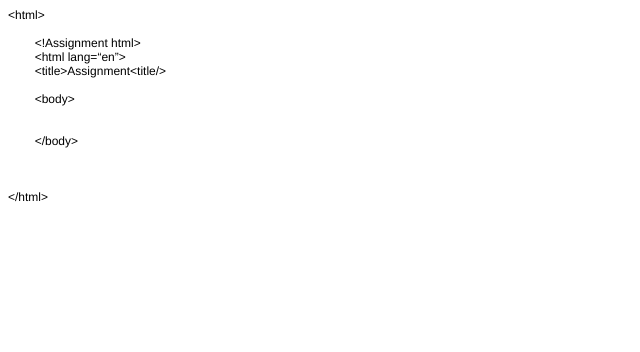
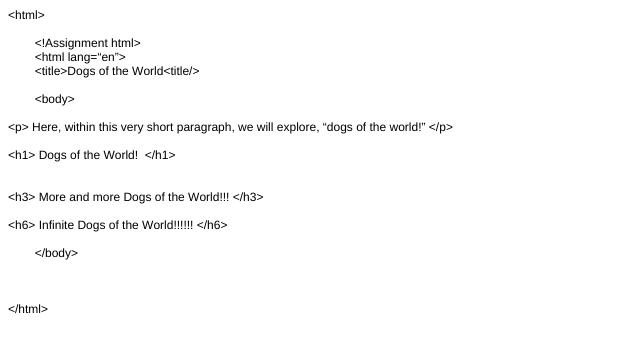
Before and after one commit to BreakinParallels/HTML-and-CSS-projects, a plain HTML site: page Assignment.html in a window 1280 px wide. Shown: the whole page, without its empty margins (0-640 px from the left). Drawn offline with Linux system fonts and the light colour scheme.

Commit message:
Update Assignment.html

```diff
--- a/Assignment.html
+++ b/Assignment.html
@@ -7,25 +7,40 @@
   <meta name="Generator" content="Cocoa HTML Writer">
   <meta name="CocoaVersion" content="2022.6">
   <style type="text/css">
-    p.p1 {margin: 0.0px 0.0px 0.0px 0.0px; font: 12.0px Helvetica}
-    p.p2 {margin: 0.0px 0.0px 0.0px 0.0px; font: 12.0px Helvetica; min-height: 14.0px}
+    p.p1 {margin: 0.0px 0.0px 0.0px 0.0px; font: 12.0px Helvetica; color: #000000; -webkit-text-stroke: #000000}
+    p.p2 {margin: 0.0px 0.0px 0.0px 0.0px; font: 12.0px Helvetica; color: #000000; -webkit-text-stroke: #000000; min-height: 14.0px}
+    span.s1 {font-kerning: none}
     span.Apple-tab-span {white-space:pre}
   </style>
 </head>
 <body>
-<p class="p1">&lt;html&gt;</p>
-<p class="p2"><br></p>
-<p class="p1"><span class="Apple-tab-span">	</span>&lt;!Assignment html&gt;</p>
-<p class="p1"><span class="Apple-tab-span">	</span>&lt;html lang=“en”&gt;</p>
-<p class="p1"><span class="Apple-tab-span">	</span>&lt;title&gt;Assignment&lt;title/&gt;</p>
-<p class="p2"><br></p>
-<p class="p1"><span class="Apple-tab-span">	</span>&lt;body&gt;</p>
-<p class="p2"><br></p>
-<p class="p2"><br></p>
-<p class="p1"><span class="Apple-tab-span">	</span>&lt;/body&gt;</p>
-<p class="p2"><br></p>
-<p class="p2"><br></p>
-<p class="p2"><br></p>
-<p class="p1">&lt;/html&gt;</p>
+<p class="p1"><span class="s1">&lt;html&gt;</span></p>
+<p class="p1"><span class="s1"><br>
+</span></p>
+<p class="p1"><span class="s1"><span class="Apple-tab-span">	</span>&lt;!Assignment html&gt;</span></p>
+<p class="p1"><span class="s1"><span class="Apple-tab-span">	</span>&lt;html lang=“en”&gt;</span></p>
+<p class="p1"><span class="s1"><span class="Apple-tab-span">	</span>&lt;title&gt;Dogs of the World&lt;title/&gt;</span></p>
+<p class="p1"><span class="s1"><br>
+</span></p>
+<p class="p1"><span class="s1"><span class="Apple-tab-span">	</span>&lt;body&gt;</span></p>
+<p class="p2"><span class="s1"></span><br></p>
+<p class="p1"><span class="s1">&lt;p&gt; Here, within this very short paragraph, we will explore, “dogs of the world!” &lt;/p&gt;</span></p>
+<p class="p2"><span class="s1"></span><br></p>
+<p class="p1"><span class="s1">&lt;h1&gt; Dogs of the World!<span class="Apple-converted-space">  </span>&lt;/h1&gt;</span></p>
+<p class="p2"><span class="s1"></span><br></p>
+<p class="p2"><span class="s1"></span><br></p>
+<p class="p1"><span class="s1">&lt;h3&gt; More and more Dogs of the World!!! &lt;/h3&gt;</span></p>
+<p class="p1"><span class="s1"><br>
+&lt;h6&gt; Infinite Dogs of the World!!!!!! &lt;/h6&gt;</span></p>
+<p class="p1"><span class="s1"><br>
+</span></p>
+<p class="p1"><span class="s1"><span class="Apple-tab-span">	</span>&lt;/body&gt;</span></p>
+<p class="p1"><span class="s1"><br>
+</span></p>
+<p class="p1"><span class="s1"><br>
+</span></p>
+<p class="p1"><span class="s1"><br>
+</span></p>
+<p class="p1"><span class="s1">&lt;/html&gt;</span></p>
 </body>
 </html>
```
